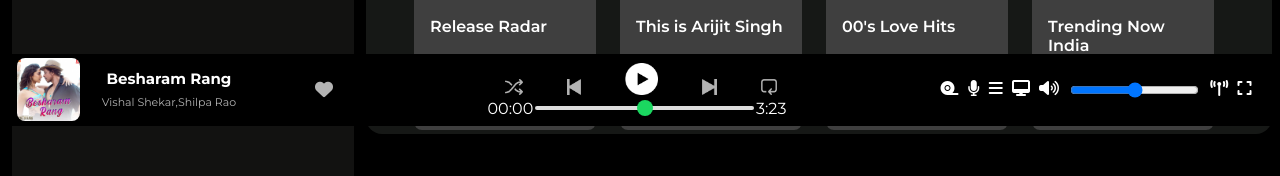
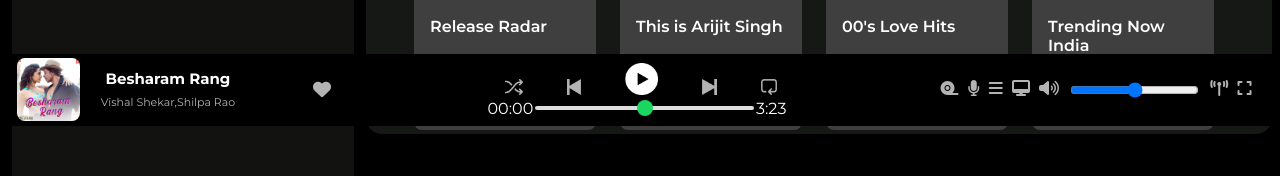
Before and after one commit to jessicaGonsalves04/WEB-DEV-CLONES, a plain HTML site: page SPOTIFY CLONE/index.html in a window 1280 px wide. Shown: the part 674-850 px from the top of the page. Drawn offline with Linux system fonts and the light colour scheme.

Commit message:
change the controls

```diff
--- a/SPOTIFY CLONE/index.html
+++ b/SPOTIFY CLONE/index.html
@@ -162,14 +162,14 @@
                 </div>
             </div>
             <div class="controls">
-                <i class="fa-solid fa-tape"></i>
-                <i class="fa-solid fa-microphone"></i>
-                <i class="fa-solid fa-bars"></i>
-                <i class="fa-solid fa-desktop"></i>
-                <i class="fa-solid fa-volume-high"></i>
+                <i class="fa-solid fa-tape v" ></i>
+                <i class="fa-solid fa-microphone v"></i>
+                <i class="fa-solid fa-bars v"></i>
+                <i class="fa-solid fa-desktop v"></i>
+                <i class="fa-solid fa-volume-high v"></i>
                 <input type="range" min="0" max="100" class="volume-bar">
-                <i class="fa-solid fa-tower-broadcast"></i>
-                <i class="fa-solid fa-expand"></i>
+                <i class="fa-solid fa-tower-broadcast v"></i>
+                <i class="fa-solid fa-expand v"></i>
             </div>
         </div>
         </div>
--- a/SPOTIFY CLONE/style.css
+++ b/SPOTIFY CLONE/style.css
@@ -222,6 +222,7 @@ a{
   display: flex;
   justify-content: space-around;
   margin-right:2rem;
+
 }
 .player-control-icon{
   height:1rem;
@@ -300,13 +301,24 @@ a{
 }
 .liked{
   display: flex;
-  justify-content: center;
+  /* justify-content: center; */
   align-items: center;
   opacity:0.7;
   font-size: 18px;
+  margin-right: 2px;
 }
 .liked:hover{
   opacity: 1;
+}
+.volume-bar{
+  cursor: pointer;
+}
+.v{
+  opacity: 0.7;
+}
+.v:hover{
+  opacity: 1;
+
 }
 /* }
 .album-cover img{
```
